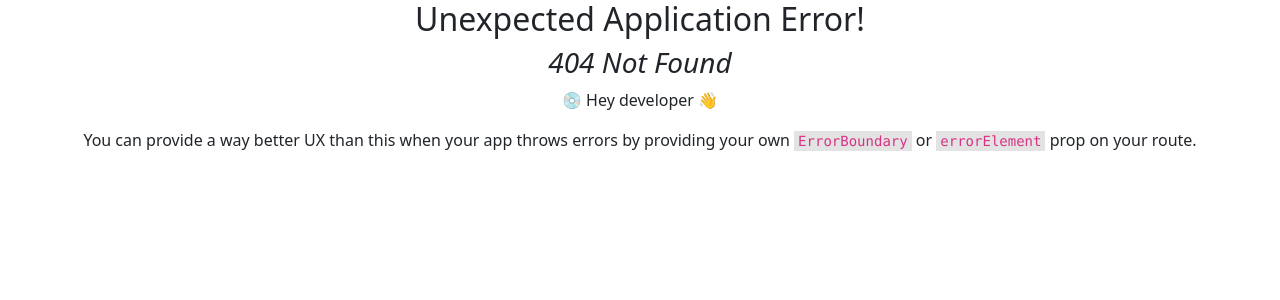
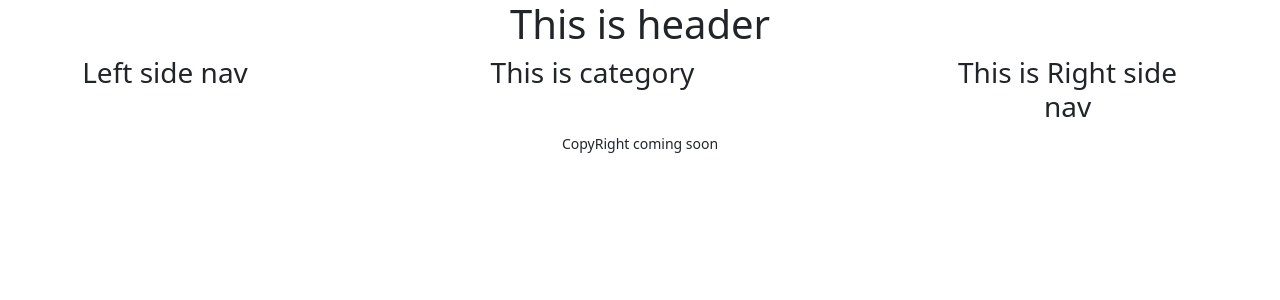
Before and after one commit to sazzadhossain1/viral-news-portal, a React (Create React App) app: page /category/1 in a window 1280 px wide. Before the commit this address had no page. Shown: the top 300 px of the page. Built offline with nearby package versions, Linux system fonts and the light colour scheme.

Commit message:
set some routes

```diff
--- a/src/App.js
+++ b/src/App.js
@@ -1,4 +1,3 @@
-import logo from "./logo.svg";
 import "./App.css";
 import { RouterProvider } from "react-router-dom";
 import { router } from "./Routes/Routes/Routes";
--- a/src/LayOut/Main.js
+++ b/src/LayOut/Main.js
@@ -1,19 +1,29 @@
 import React from "react";
 import { Col, Container, Row } from "react-bootstrap";
 import { Outlet } from "react-router-dom";
+import LeftSideNav from "../Pages/Shared/LeftSideNav/LeftSideNav";
+import RightSideNave from "../Pages/Shared/RightSideNave/RightSideNave";
+import Header from "../Pages/Shared/Header/Header";
+import Footer from "../Pages/Shared/Footer/Footer";
 
 const Main = () => {
   return (
     <div>
+      <Header></Header>
       <Container>
         <Row>
-          <Col lg="2">Left side nav</Col>
+          <Col lg="2">
+            <LeftSideNav></LeftSideNav>
+          </Col>
           <Col lg="7">
             <Outlet></Outlet>
           </Col>
-          <Col lg="3">Right side nav</Col>
+          <Col lg="3">
+            <RightSideNave></RightSideNave>
+          </Col>
         </Row>
       </Container>
+      <Footer></Footer>
     </div>
   );
 };
--- /dev/null
+++ b/src/Pages/Categori/Categori/Catagori.js
@@ -0,0 +1,11 @@
+import React from "react";
+
+const Catagori = () => {
+  return (
+    <div>
+      <h3>This is category</h3>
+    </div>
+  );
+};
+
+export default Catagori;
--- /dev/null
+++ b/src/Pages/Home/Home.js
@@ -0,0 +1,11 @@
+import React from "react";
+
+const Home = () => {
+  return (
+    <div>
+      <h1>This is home</h1>
+    </div>
+  );
+};
+
+export default Home;
--- /dev/null
+++ b/src/Pages/News/News/News.js
@@ -0,0 +1,11 @@
+import React from "react";
+
+const News = () => {
+  return (
+    <div>
+      <h4>This is news</h4>
+    </div>
+  );
+};
+
+export default News;
--- /dev/null
+++ b/src/Pages/Shared/Footer/Footer.js
@@ -0,0 +1,13 @@
+import React from "react";
+
+const Footer = () => {
+  return (
+    <div>
+      <p>
+        <small>CopyRight coming soon</small>
+      </p>
+    </div>
+  );
+};
+
+export default Footer;
--- a/src/Pages/Shared/LeftSideNav/LeftSideNav.js
+++ b/src/Pages/Shared/LeftSideNav/LeftSideNav.js
@@ -3,7 +3,7 @@ import React from "react";
 const LeftSideNav = () => {
   return (
     <div>
-      <h1>Left side nav</h1>
+      <h3>Left side nav</h3>
     </div>
   );
 };
```
Also changed, not shown: src/Routes/Routes/Routes.js (+8 -1 lines).
